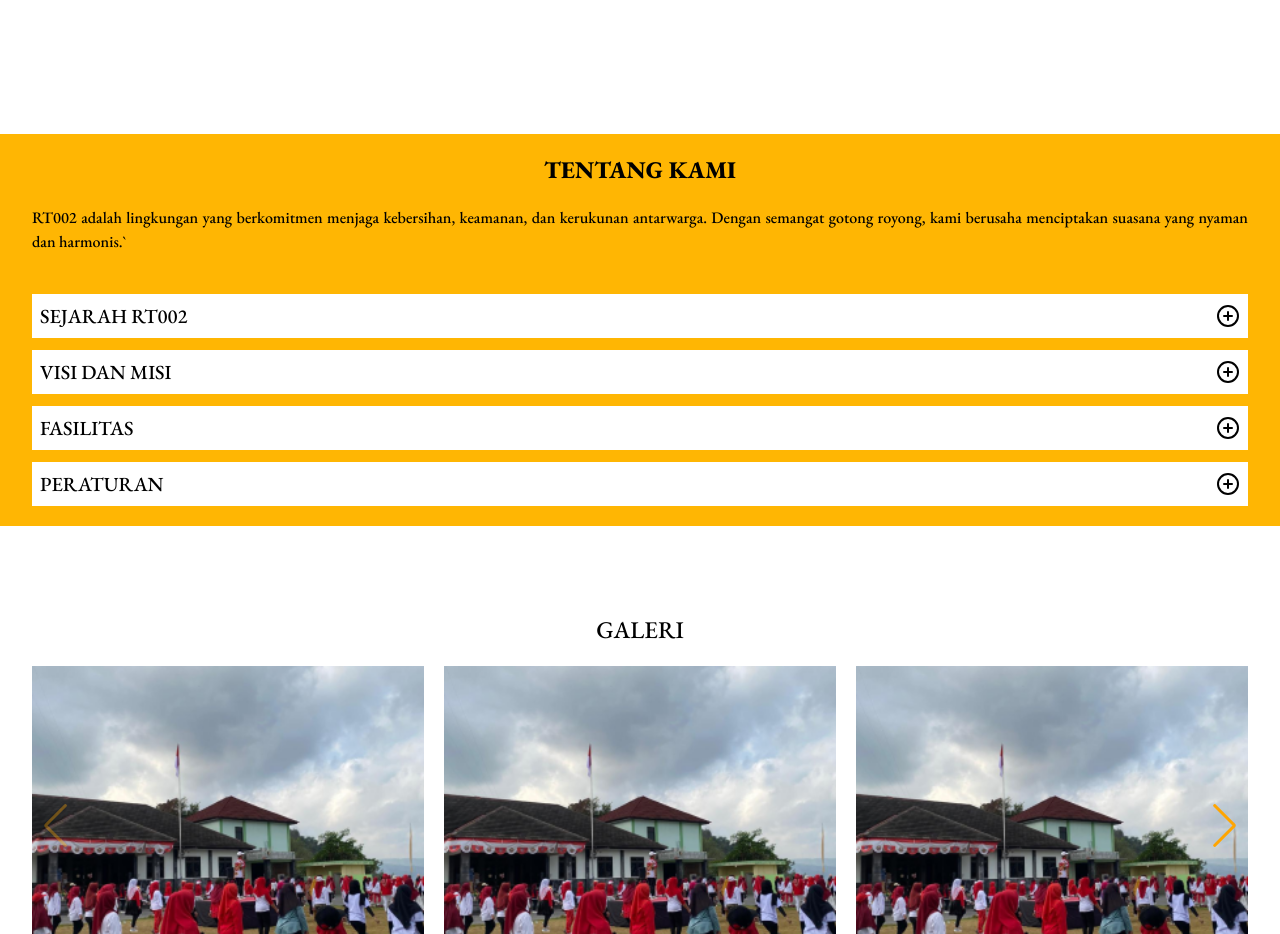
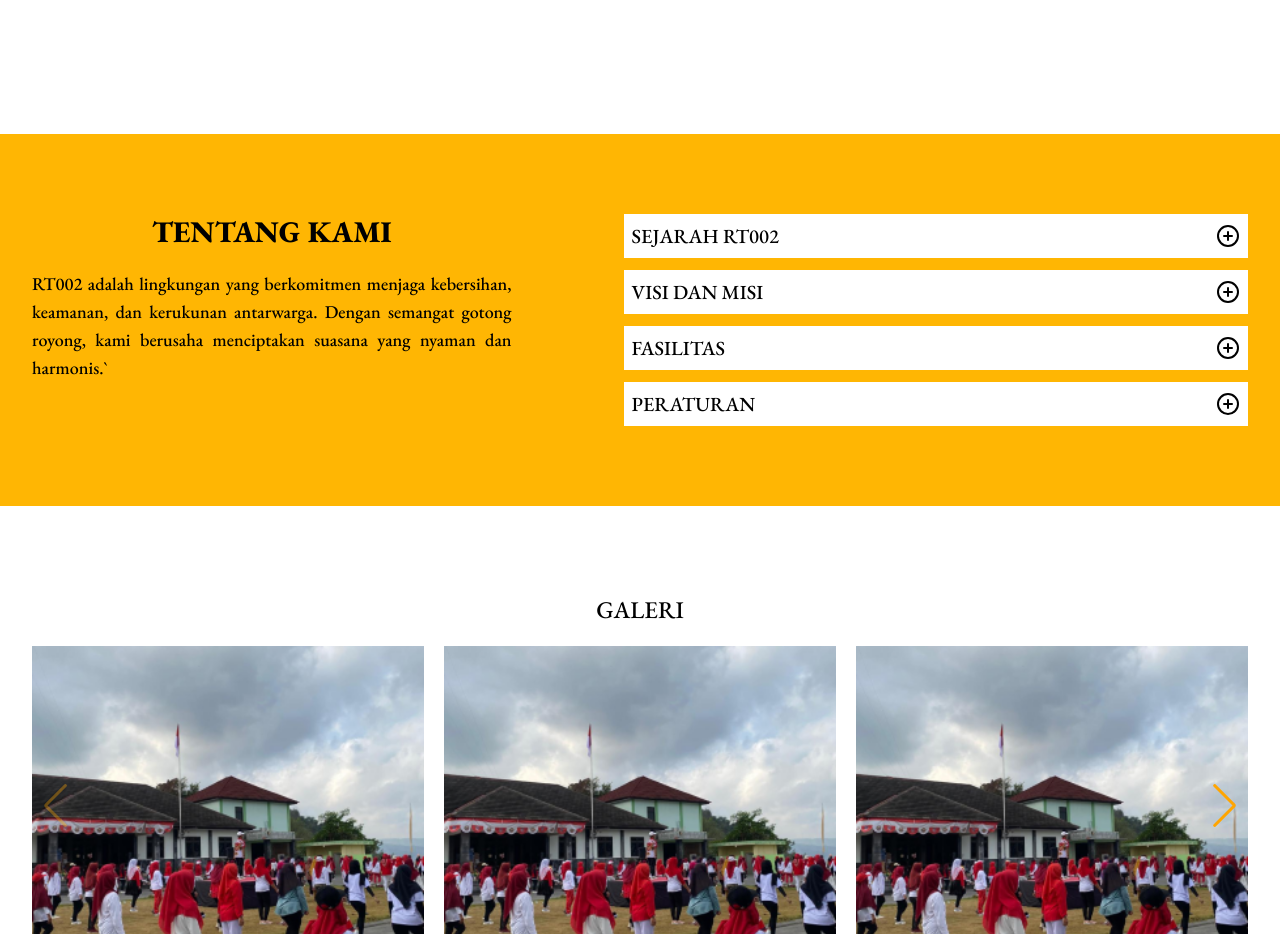
Before and after one commit to myogaazwar/RT-002, a React (Vite) app: page /#home in a window 1280 px wide. Shown: the part 1620-2554 px from the top of the page. Built offline with nearby package versions, Linux system fonts and the light colour scheme.

Commit message:
update: tentang responsive

```diff
--- a/src/components/tentang/Tentang.jsx
+++ b/src/components/tentang/Tentang.jsx
@@ -14,20 +14,23 @@ const Tentang = () => {
   };
 
   return (
-    <section id={'tentang'} className='h-full eb-garamond-medium mt-32'>
-      <main className='bg-main-color py-5 px-8 flex flex-col gap-y-10'>
+    <section
+      id={'tentang'}
+      className='h-full eb-garamond-medium mt-32 bg-main-color'
+    >
+      <main className=' py-5 px-8 flex flex-col gap-y-10 lg:flex-row gap-x-28 lg:py-20  lg:max-w-desktop mx-auto  '>
         <div>
-          <h2 className=' text-center text-2xl eb-garamond-bold'>
+          <h2 className=' text-center text-2xl eb-garamond-bold md:text-3xl'>
             TENTANG KAMI
           </h2>
-          <p className='text-justify mt-5'>
+          <p className='text-justify mt-5 md:text-lg'>
             RT002 adalah lingkungan yang berkomitmen menjaga kebersihan,
             keamanan, dan kerukunan antarwarga. Dengan semangat gotong royong,
             kami berusaha menciptakan suasana yang nyaman dan harmonis.`
           </p>
         </div>
 
-        <section className='flex flex-col gap-y-3'>
+        <section className='flex flex-col gap-y-3 '>
           {tentangKami &&
             tentangKami.map((tentang) => (
               <Accordion
```
